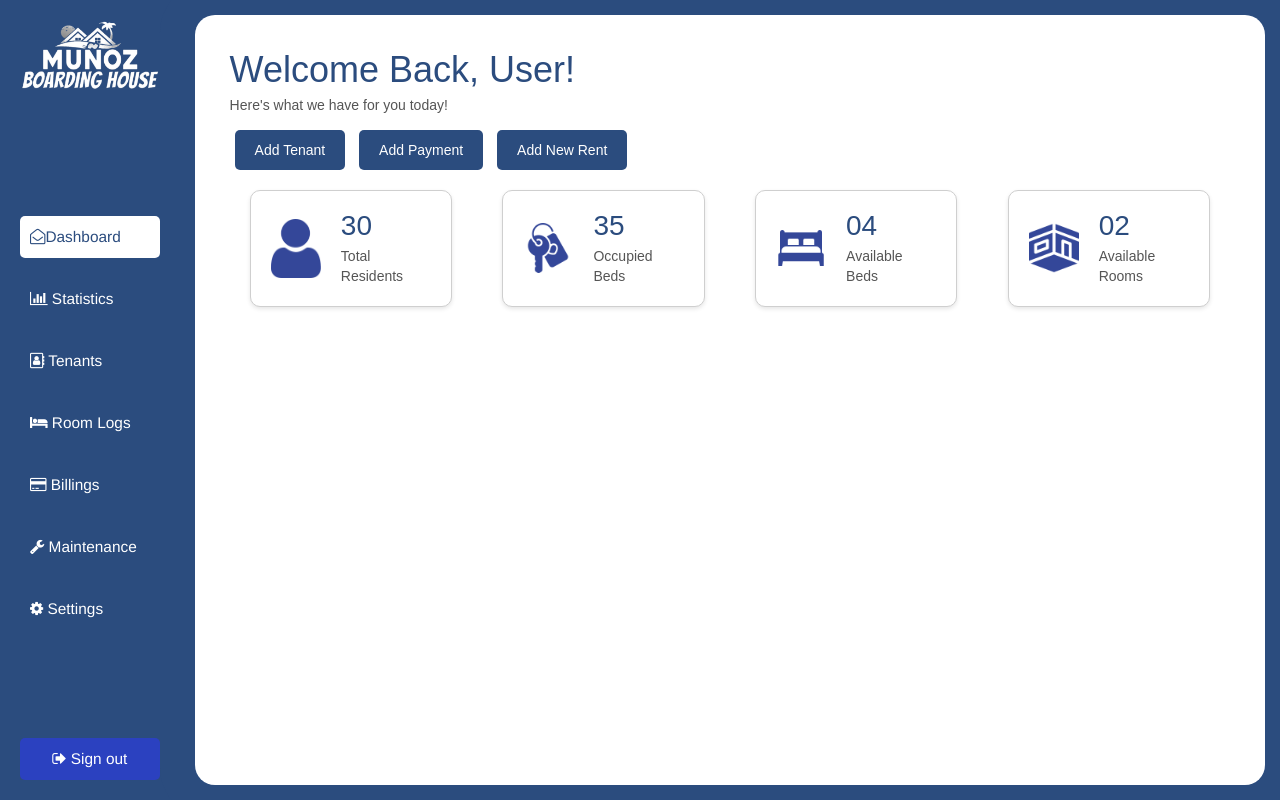
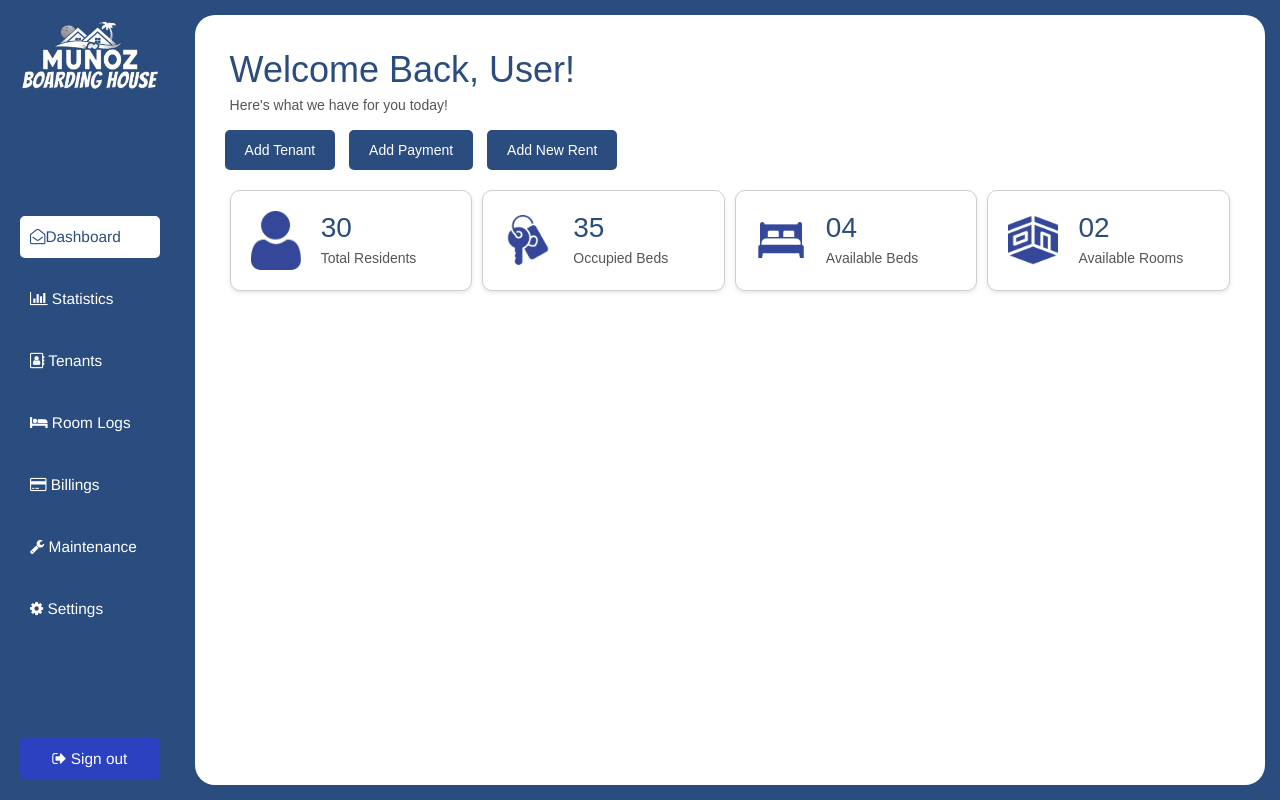
Before and after one commit to okbush/Boarding-House-Management-System, a PHP site: page /dashboard.php in a window 1280 px wide. Run offline with PHP 8.4, Linux system fonts and the light colour scheme.

Commit message:
Update dashboard-styles.css

```diff
--- a/php/styles/dashboard-styles.css
+++ b/php/styles/dashboard-styles.css
@@ -104,7 +104,7 @@ ul li a.active {
 }
 
 .buttons button {
-  margin-left: 10px;
+  margin-right: 10px;
   padding: 10px 20px;
   background-color: #2b4c7e;
   color: white;
@@ -120,11 +120,12 @@ ul li a.active {
 .overview {
   display: flex;
   justify-content: space-around;
+  flex-wrap: wrap
 }
 
 .card {
   background-color: white;
-  width: 20%;
+  width: 24%;
   padding: 20px;
   border-radius: 10px;
   display: flex;
```
